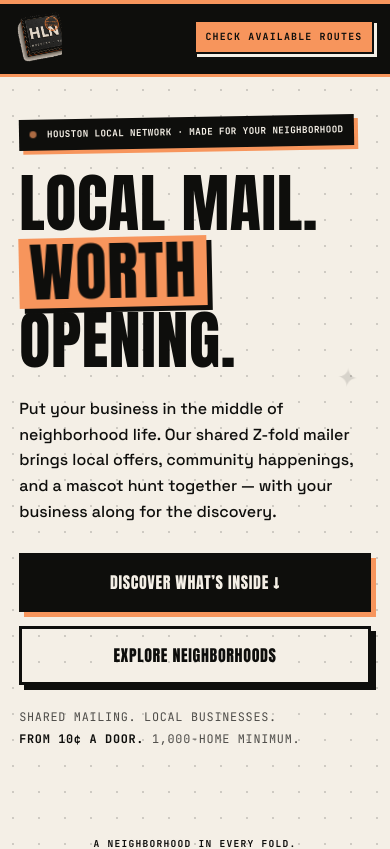
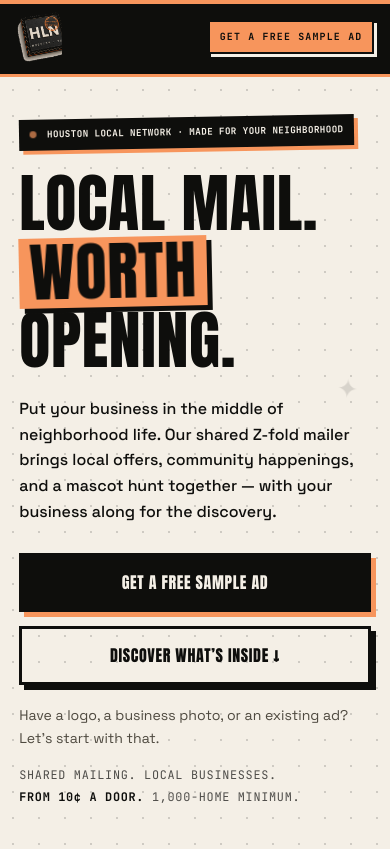
Before and after one commit to damian186/HNL-website, a React (Vite) app: page / in a window 390 px wide. Shown: the top 849 px of the page. Built offline with nearby package versions, Linux system fonts and the light colour scheme.

Commit message:
Invite free sample ad requests with clear asset guidance

```diff
--- a/src/App.tsx
+++ b/src/App.tsx
@@ -178,7 +178,7 @@ function App() {
           <a href="#mailer">Ad sizes</a>
           <a href="#map">Route map</a>
         </nav>
-        <a href="#reserve">Check available routes</a>
+        <a href="#sample-ad">Get a free sample ad</a>
       </header>
 
       <section className="hero" id="top" aria-label="Houston Local Network mailer ads">
@@ -209,13 +209,14 @@ function App() {
               mascot hunt together — with your business along for the discovery.
             </p>
             <div className="hero__actions">
-              <a className="btn btn--solid" href="#perks">
+              <a className="btn btn--solid" href="#sample-ad">
+                Get a free sample ad
+              </a>
+              <a className="btn btn--outline" href="#perks">
                 Discover what’s inside ↓
               </a>
-              <a className="btn btn--outline" href="#map">
-                Explore neighborhoods
-              </a>
             </div>
+            <p className="hero__sample-invite">Have a logo, a business photo, or an existing ad? Let’s start with that.</p>
             <p className="hero__fine">
               Shared mailing. Local businesses. <strong>From 10¢ a door.</strong> 1,000-home minimum.
             </p>
@@ -254,6 +255,8 @@ function App() {
       <RouteMapSection />
 
       <ZFoldSection />
+
+      <SampleAdInvitation />
 
       <ProofPackageRows />
 
@@ -480,6 +483,27 @@ function PerksSection() {
         <svg className="perks__takeaway-star" viewBox="0 0 48 48" aria-hidden="true"><path d="M24 0 31 17 48 24 31 31 24 48 17 31 0 24 17 17Z" fill="currentColor" /></svg>
         <p>A reason to open it. <span>A reason to explore it.</span> More chances to discover your business.</p>
         <span className="perks__takeaway-note">That’s the idea behind every fold.</span>
+      </div>
+    </section>
+  );
+}
+
+function SampleAdInvitation() {
+  return (
+    <section className="sample-ad" id="sample-ad" aria-labelledby="sample-ad-heading">
+      <div className="sample-ad__copy">
+        <p className="eyebrow">See your business in the neighborhood</p>
+        <h2 id="sample-ad-heading">Your business.<br /><span className="script">Let’s make it look good.</span></h2>
+        <p className="sample-ad__lead">Get a free sample ad.</p>
+        <p className="sample-ad__invitation">Send us your logo, a business photo, or an existing ad. We’ll show you how your business could look in the next HLN mailer.</p>
+        <p className="sample-ad__reassurance">Free sample. No commitment to book. No routes or ad size needed to get started.</p>
+      </div>
+      <div className="sample-ad__assets">
+        <p className="sample-ad__asset-kicker">Start with any one of these</p>
+        <div className="sample-ad__asset"><span className="sample-ad__asset-number" aria-hidden="true">01</span><div><h3>Your logo</h3><p>Give us the mark that makes your business yours.</p></div></div>
+        <div className="sample-ad__asset"><span className="sample-ad__asset-number" aria-hidden="true">02</span><div><h3>A business photo</h3><p>Your work, your team, your products, or your storefront.</p></div></div>
+        <div className="sample-ad__asset"><span className="sample-ad__asset-number" aria-hidden="true">03</span><div><h3>An existing ad</h3><p>Something you already use is a great starting point.</p></div></div>
+        <p className="sample-ad__asset-note">Tell us what you’d like to promote. We’ll help bring it together.</p>
       </div>
     </section>
   );
--- a/src/ZFoldSection.tsx
+++ b/src/ZFoldSection.tsx
@@ -97,7 +97,8 @@ export function ZFoldSection() {
             <small>{minimumMet ? '1,000-home minimum met. Updates with your route selection and ad size.' : plan.doors ? `Below minimum. Add routes with at least ${remainingHomes.toLocaleString('en-US')} more homes.` : 'Select routes totaling at least 1,000 homes for your own estimate.'}</small>
           </div>
           <p className="zfold-options__placement">Preview: panel {placement.panel + 1} · {isTwoThirds ? '2/3 ad + 1/3 remaining' : `space ${Math.min(placement.slot + 1, slots)} of ${slots}`}</p>
-          <a className="btn btn--solid zfold-options__cta" href={minimumMet ? '#reserve' : '#map'} onClick={() => { if (minimumMet) window.dispatchEvent(new CustomEvent('hln-route-selection', { detail: plan.summary })); }}>{minimumMet ? 'Review this mailer plan' : plan.doors ? `Add ${remainingHomes.toLocaleString('en-US')} more homes` : 'Choose at least 1,000 homes'}</a>
+          <a className="btn btn--outline zfold-options__cta" href={minimumMet ? '#reserve' : '#map'} onClick={() => { if (minimumMet) window.dispatchEvent(new CustomEvent('hln-route-selection', { detail: plan.summary })); }}>{minimumMet ? 'Review this mailer plan' : plan.doors ? `Add ${remainingHomes.toLocaleString('en-US')} more homes` : 'Choose at least 1,000 homes'}</a>
+          <a className="btn btn--solid zfold-options__sample" href="#sample-ad">Get a free sample ad</a>
           <p className="zfold-options__fine">Estimates only. Distribution, availability, and final artwork confirmed before booking.</p>
         </div>
       </div>
--- a/src/styles.css
+++ b/src/styles.css
@@ -703,6 +703,26 @@ a {
   .response-demo__total strong { font-size: 3.5rem; }
 }
 
+/* ---------- free sample invitation ---------- */
+.hero__sample-invite { max-width: 31rem; font-size: .88rem; line-height: 1.6; margin: -.2rem 0 1rem; color: #4e493f; }
+.sample-ad { width: min(var(--maxw), 100% - 2.4rem); margin: 0 auto clamp(3rem, 6vw, 5rem); padding: clamp(1.6rem, 4vw, 3rem); display: grid; grid-template-columns: minmax(0,1.1fr) minmax(0,.9fr); align-items: center; gap: clamp(2rem, 5vw, 4rem); border: 3px solid var(--ink); background: #f4c5a4; box-shadow: 8px 8px 0 var(--ink); scroll-margin-top: 7rem; }
+.sample-ad__copy h2 { font-size: clamp(2.2rem, 4vw, 3.3rem); line-height: 1.1; margin-top: 1rem; }
+.sample-ad__copy h2 .script { color: var(--ink); }
+.sample-ad__lead { font-family: var(--font-display); text-transform: uppercase; font-size: 1.6rem; margin-top: 1.5rem; }
+.sample-ad__invitation { font-size: 1rem; line-height: 1.7; margin-top: .75rem; }
+.sample-ad__reassurance { font: .65rem/1.8 var(--font-mono); margin-top: 1.3rem; color: #514335; }
+.sample-ad__assets { padding: 1.5rem; border: 2px solid var(--ink); background: var(--cream); box-shadow: 5px 5px 0 var(--ink); transform: rotate(1deg); }
+.sample-ad__asset-kicker { font: 700 .65rem/1.5 var(--font-mono); text-transform: uppercase; letter-spacing: .08em; margin-bottom: .7rem; }
+.sample-ad__asset { display: grid; grid-template-columns: 2rem 1fr; gap: .7rem; padding: 1rem 0; border-top: 1px solid #bab09f; }
+.sample-ad__asset-number { display: grid; place-items: center; width: 1.8rem; height: 1.8rem; background: var(--orange); border: 1px solid var(--ink); border-radius: 50%; font: .65rem var(--font-mono); }
+.sample-ad__asset h3 { font-size: 1.35rem; line-height: 1.2; }
+.sample-ad__asset p { margin-top: .4rem; font-size: .85rem; line-height: 1.55; }
+.sample-ad__asset-note { border-top: 1px solid #bab09f; padding-top: .9rem; font: 1.35rem/1.35 var(--font-script); }
+@media (max-width: 760px) {
+  .sample-ad { grid-template-columns: 1fr; gap: 1.7rem; }
+  .sample-ad__assets { transform: none; padding: 1.2rem; }
+}
+
 /* ---------- proof packages ---------- */
 
 .proof-packages {
--- a/src/zfold.css
+++ b/src/zfold.css
@@ -77,3 +77,5 @@
   .zfold-workspace { position: relative; top: auto; }
   .zfold-space, .zfold-section--manual .zfold-panel { transition: none; }
 }
+
+.zfold-options__sample { display: flex; width: 100%; margin-top: .9rem; padding: .8rem .6rem; font-size: 1.05rem; }
```
